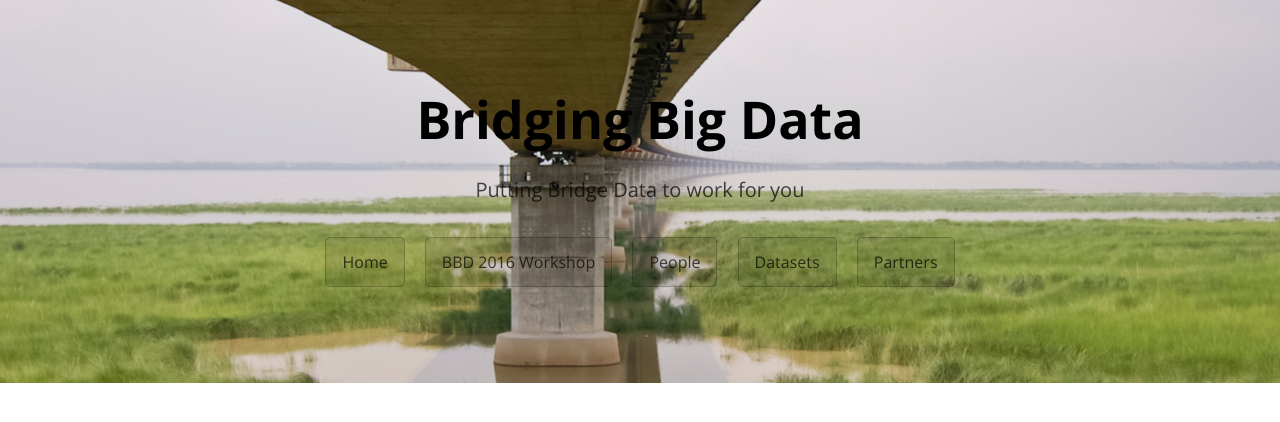
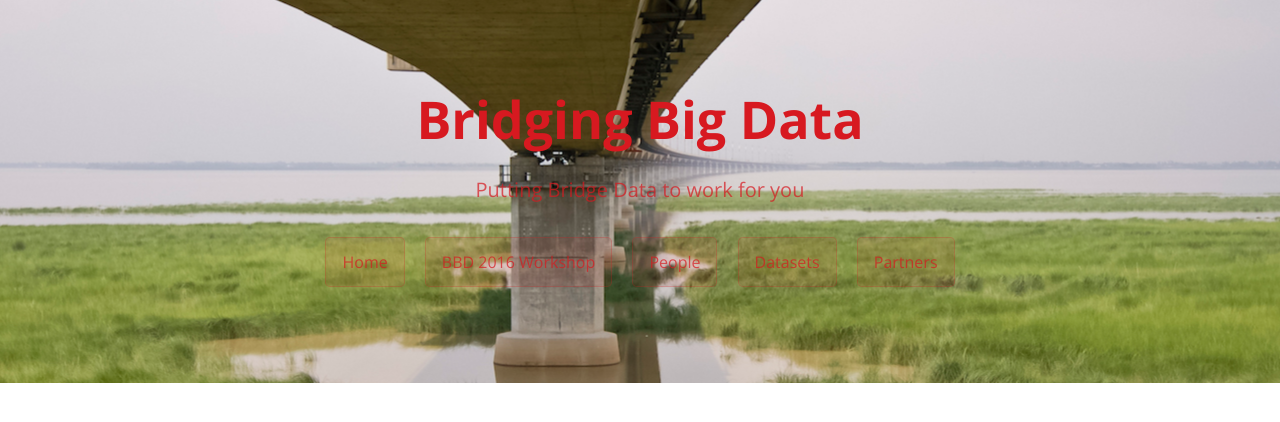
Before and after one commit to BridgingBigData/BridgingBigData.github.io, a Jekyll site: the page built from index.md, in a window 1280 px wide. Shown: the top 422 px of the page. Built offline with Jekyll 4.4.1, drawn with Linux system fonts in a browser that asks for light colours.

Commit message:
Update stylesheet.css

```diff
--- a/assets/stylesheets/stylesheet.css
+++ b/assets/stylesheets/stylesheet.css
@@ -18,9 +18,9 @@ a {
 .btn {
   display: inline-block;
   margin-bottom: 1rem;
-  color: rgba(0, 0, 0, 0.7);
-  background-color: rgba(0, 0, 0, 0.08);
-  border-color: rgba(0, 0, 0, 0.2);
+  color: rgba(215, 25, 32, 0.7);
+  background-color: rgba(215, 25, 32, 0.08);
+  border-color: rgba(215, 25, 32, 0.2);
   border-style: solid;
   border-width: 1px;
   border-radius: 0.3rem;
@@ -29,10 +29,10 @@ a {
     margin-left: 1rem; }
 
 .btn:hover {
-  color: rgba(0, 0, 0, 0.8);
+  color: rgba(215, 25, 32, 0.8);
   text-decoration: none;
-  background-color: rgba(0, 0, 0, 0.2);
-  border-color: rgba(0, 0, 0, 0.3); }
+  background-color: rgba(215, 25, 32, 0.2);
+  border-color: rgba(215, 25, 32, 0.3); }
 
 @media screen and (min-width: 64em) {
   .btn {
@@ -54,7 +54,7 @@ a {
       margin-left: 0; } }
 
 .page-header {
-  color: #000000;
+  color: #D71920;
   text-align: center;
   background-color: #D71920;
   /* background-image: linear-gradient(120deg, #D71920, #8B0000); } */
```
